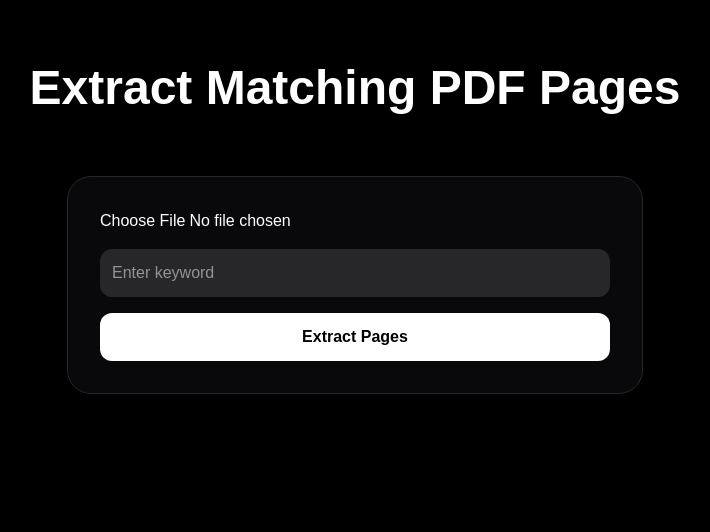
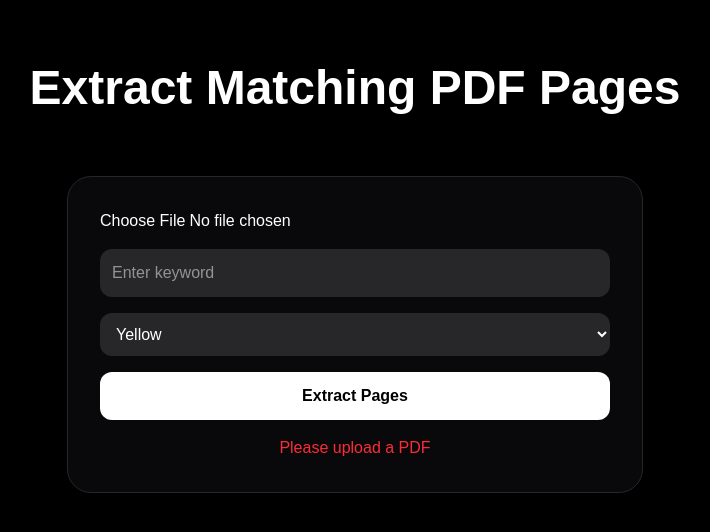
Before and after one commit to Priyanshu61900/pdf-tools, a Next.js app in the folder frontend/: page /extract-pages in a window 1280 px wide. Both pictures are taken after a click on the button "Extract Pages". Shown: the top 532 px of the page, without its empty margins (285-995 px from the left). Built offline with nearby package versions, Linux system fonts and the light colour scheme.

Commit message:
Fix extract matching PDF pages

```diff
--- a/frontend/components/ExtractPagesTool.tsx
+++ b/frontend/components/ExtractPagesTool.tsx
@@ -7,20 +7,33 @@ export default function ExtractPagesTool() {
 
   const [file, setFile] = useState<File | null>(null)
   const [text, setText] = useState("")
-  const [txtUrl, setTxtUrl] = useState("")
+  const [color, setColor] = useState("yellow")
   const [pdfUrl, setPdfUrl] = useState("")
   const [loading, setLoading] = useState(false)
+  const [error, setError] = useState("")
 
   const handle = async () => {
 
-    if (!file || !text) return
+    if (!file) {
+      setError("Please upload a PDF")
+      return
+    }
 
+    if (!text.trim()) {
+      setError("Please enter text")
+      return
+    }
+
+    try {
       setLoading(true)
+      setError("")
+      setPdfUrl("")
 
       const form = new FormData()
 
       form.append("file", file)
       form.append("search_text", text)
+      form.append("highlight_color", color)
 
       const res = await fetch(`${API_URL}/api/search-highlight`, {
         method: "POST",
@@ -29,10 +42,19 @@ export default function ExtractPagesTool() {
 
       const data = await res.json()
 
-    setTxtUrl(data.txt_download_url)
-    setPdfUrl(data.pdf_download_url)
+      if (!data.success) {
+        setError(data.error || "Backend error")
+        return
+      }
 
+      setPdfUrl(data.matched_pdf_url)
+
+    } catch (err) {
+      console.error(err)
+      setError("Something went wrong")
+    } finally {
       setLoading(false)
+    }
   }
 
   return (
@@ -51,6 +73,19 @@ export default function ExtractPagesTool() {
         onChange={(e) => setText(e.target.value)}
       />
 
+      <select
+        value={color}
+        onChange={(e) => setColor(e.target.value)}
+        className="w-full mt-4 p-3 rounded-xl bg-zinc-800 text-white"
+      >
+        <option value="yellow">Yellow</option>
+        <option value="red">Red</option>
+        <option value="green">Green</option>
+        <option value="blue">Blue</option>
+        <option value="pink">Pink</option>
+        <option value="orange">Orange</option>
+      </select>
+
       <button
         onClick={handle}
         disabled={loading}
@@ -59,25 +94,21 @@ export default function ExtractPagesTool() {
         {loading ? "Processing..." : "Extract Pages"}
       </button>
 
-      {(txtUrl || pdfUrl) && (
-        <div className="mt-6 flex flex-col gap-4">
+      {error && (
+        <p className="text-red-500 mt-4 text-center">
+          {error}
+        </p>
+      )}
 
-          <a
-            href={txtUrl}
-            target="_blank"
-            className="bg-green-500 text-black p-4 rounded-2xl text-center font-bold"
-          >
-            Download TXT
-          </a>
-
+      {pdfUrl && (
+        <div className="mt-6">
           <a
             href={pdfUrl}
             target="_blank"
-            className="bg-blue-500 text-white p-4 rounded-2xl text-center font-bold"
+            className="block bg-green-500 text-black p-4 rounded-2xl text-center font-bold"
           >
-            Download PDF
+            Download Highlighted Matching Pages PDF
           </a>
-
         </div>
       )}
 
```
Lines whose indentation alone changed are shown as unchanged.
